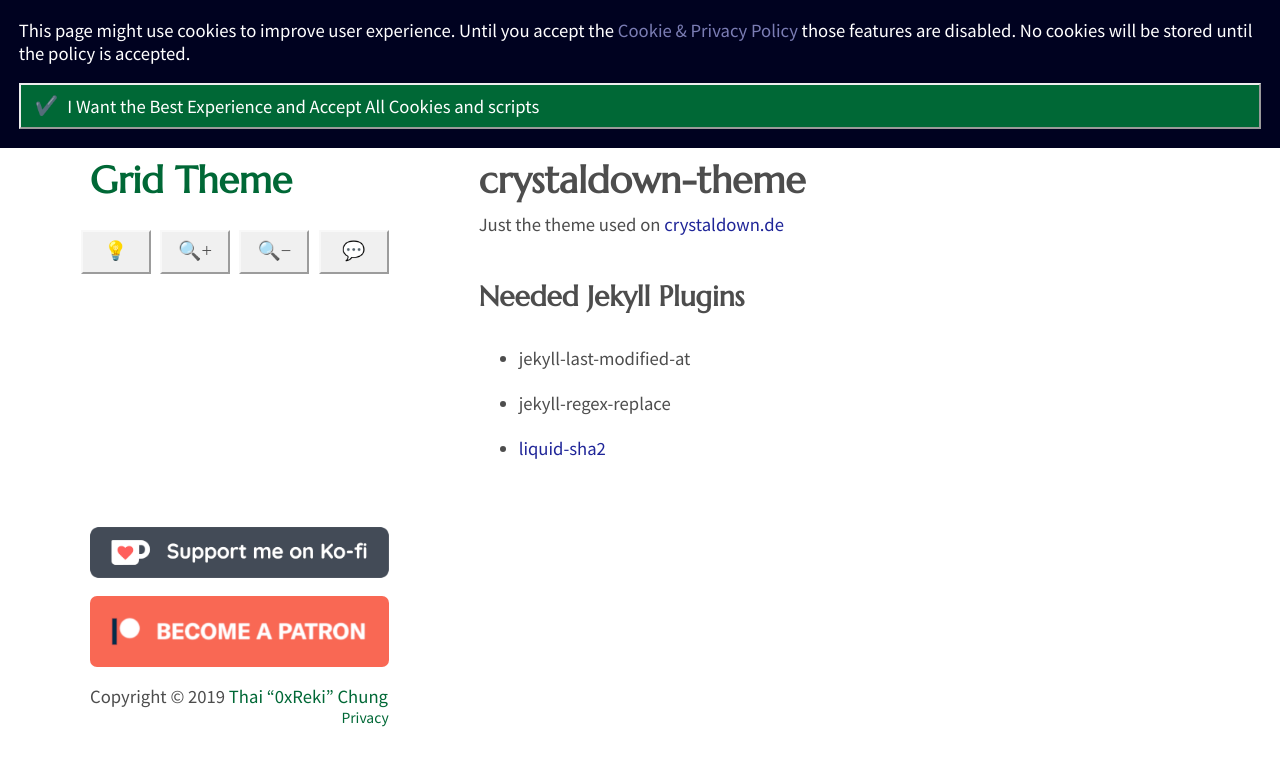
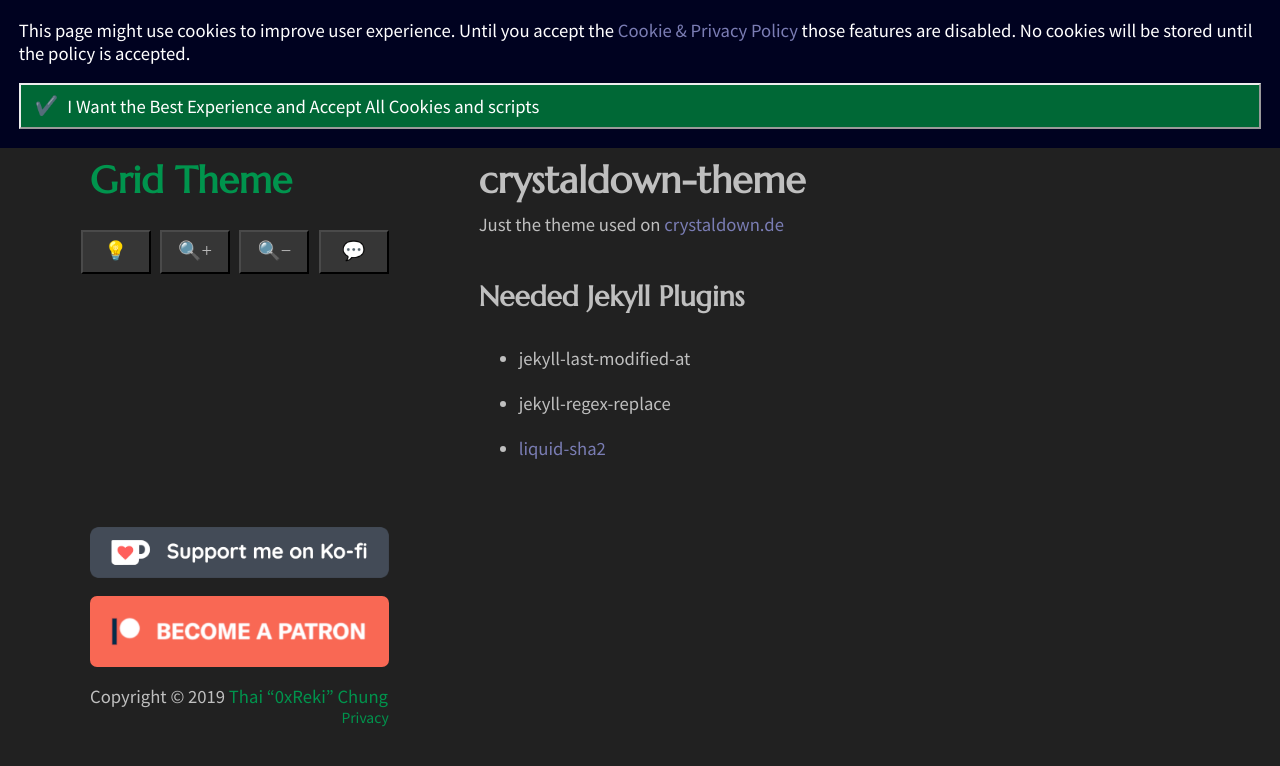
Before and after one commit to RiichiReki/riichi-cologne-theme, a Jekyll site: the page built from README.md, in a window 1280 px wide. Shown: the top 766 px of the page. Built offline with Jekyll 4.4.1, drawn with Linux system fonts in a browser that asks for light colours; our own code applies the rules of GitHub Pages for plain Markdown files.

Commit message:
Make Dark Theme Standard

```diff
--- a/_layouts/base.html
+++ b/_layouts/base.html
@@ -106,7 +106,7 @@ layout: compress
       <meta name="robots" content="{{page.robots}}">
     {% endif %}
     <!-- PWA -->
-    {% if jekyll.environment != "unpublished" %}
+    {% if jekyll.environment != "unpublished" and false %}
     <script type="text/javascript">
       if("serviceWorker" in navigator) {
         window.addEventListener('load', () => {
@@ -138,7 +138,7 @@ layout: compress
     <link rel="manifest" href="{{ '/manifest.json' | absolute_url }}">
     {% endif %}
   </head>
-  <body class="light-theme" id="body">
+  <body class="dark-theme" id="body">
     <div id="fb-root"></div>
     {% if site.about and site.about.type %}
     <script type="application/ld+json">
```
